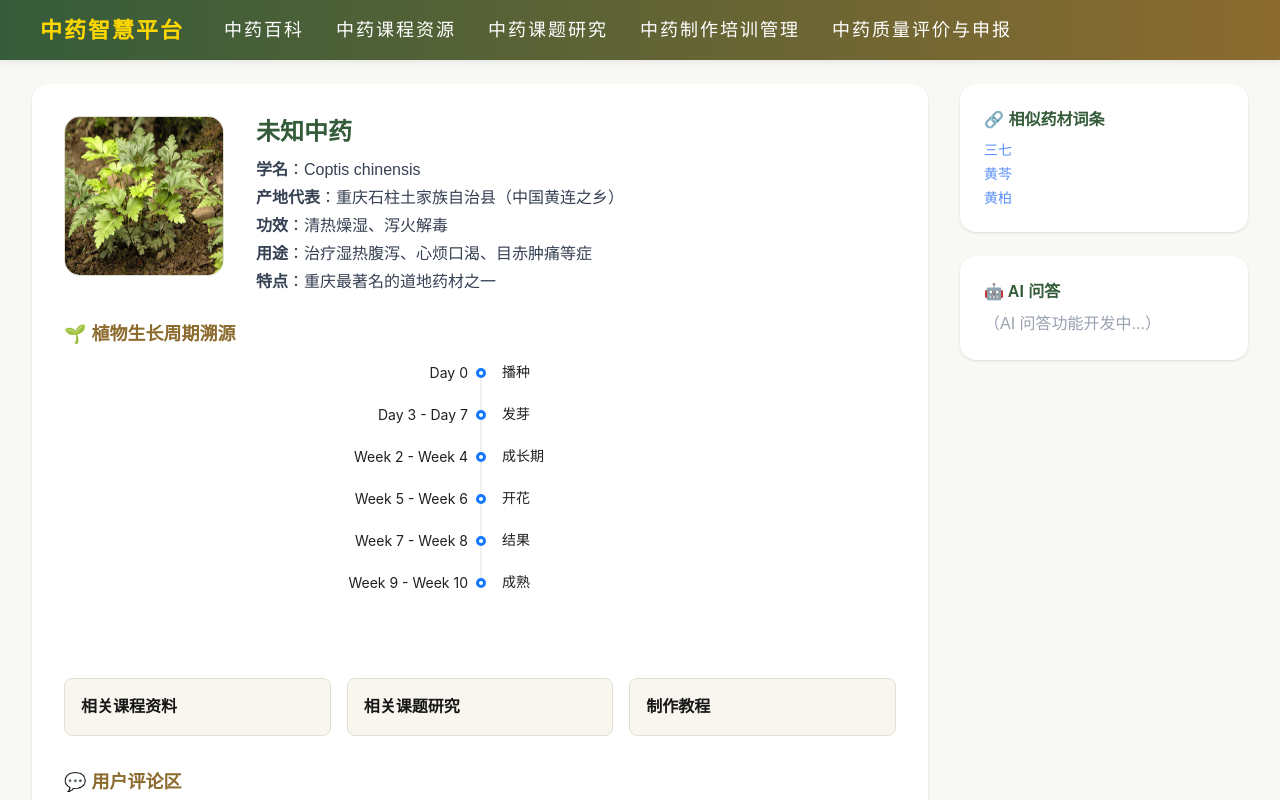
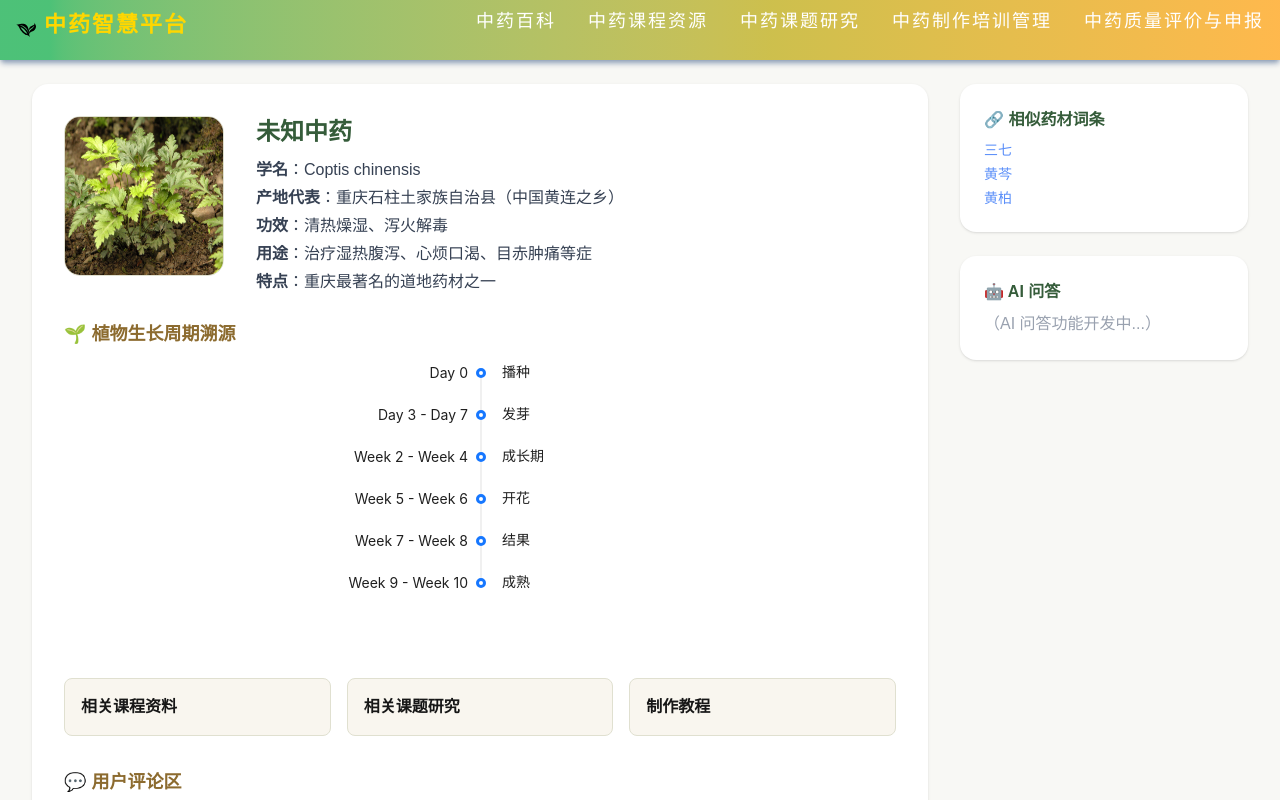
Before and after one commit to software-engineer-group-oasis/chinese-medicine, a Next.js app: page /herb in a window 1280 px wide. Shown: the top 800 px of the page. Built offline with nearby package versions, Linux system fonts and the light colour scheme.

Commit message:
修改导航栏

```diff
--- a/src/components/Navbar.tsx
+++ b/src/components/Navbar.tsx
@@ -6,14 +6,14 @@ const NAVBAR_HEIGHT = 60;
 const Navbar: React.FC = () => {
     return (
         <nav style={{
-            width: '100%',
-            background: 'linear-gradient(90deg, #355C3A 0%, #8C6B2F 100%)',
+            //width: '100%',
+            //background: 'linear-gradient(90deg, #355C3A 0%, #8C6B2F 100%)',
             color: '#fff',
-            padding: '0 40px',
+           // padding: '0 40px',
             height: NAVBAR_HEIGHT,
             display: 'flex',
-            alignItems: 'center',
-            boxShadow: '0 2px 8px rgba(0,0,0,0.08)',
+            // alignItems: 'center',
+            // boxShadow: '0 2px 8px rgba(0,0,0,0.08)',
             fontFamily: 'STKaiti, KaiTi, serif',
             fontSize: 18,
             letterSpacing: 2,
@@ -21,8 +21,9 @@ const Navbar: React.FC = () => {
             top: 0,
             left: 0,
             zIndex: 100,
-        }}>
-            <div style={{fontWeight: 'bold', fontSize: 22, color: '#FFD700', marginRight: 40}}>
+        }} className="w-[100%] px-4 py-2 shadow-slate-400 shadow-md backdrop-blur-xs bg-linear-to-r from-green-600/70 to-amber-500/70">
+            <div style={{fontWeight: 'bold', fontSize: 22, color: '#FFD700', marginRight: 40}} className="flex-1 flex gap-2">
+                <img src='/images/草药.svg' width={20} />
                 <Link href="/">中药智慧平台</Link>
             </div>
             <div style={{display: 'flex', gap: 32}}>
```
